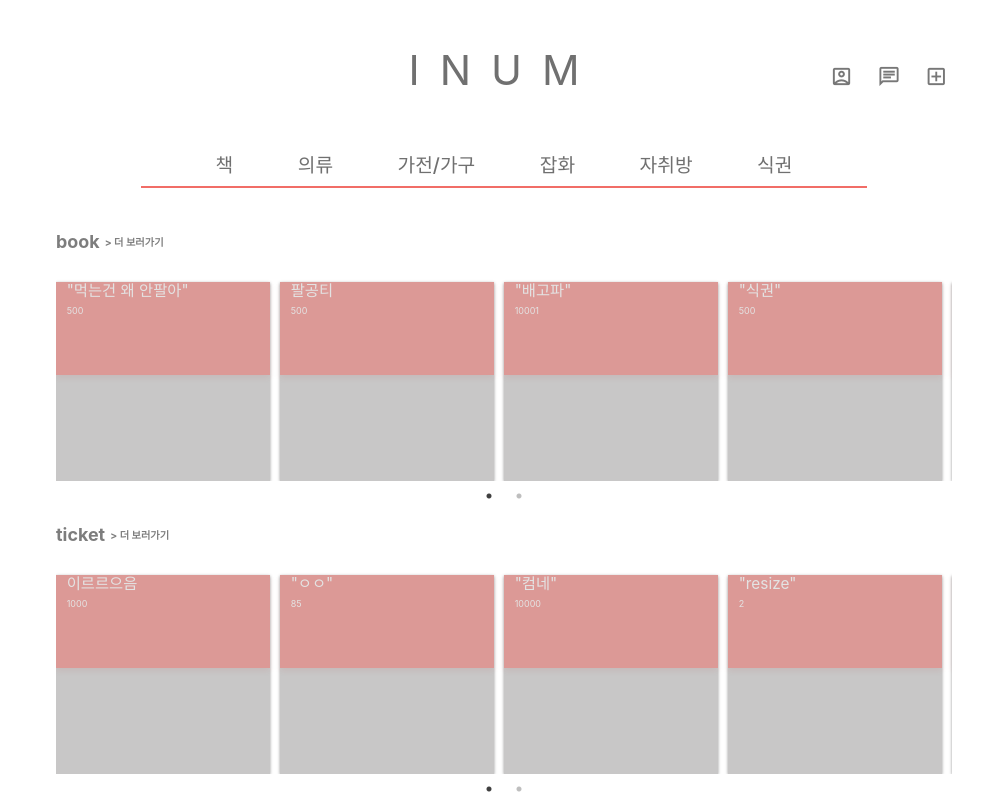
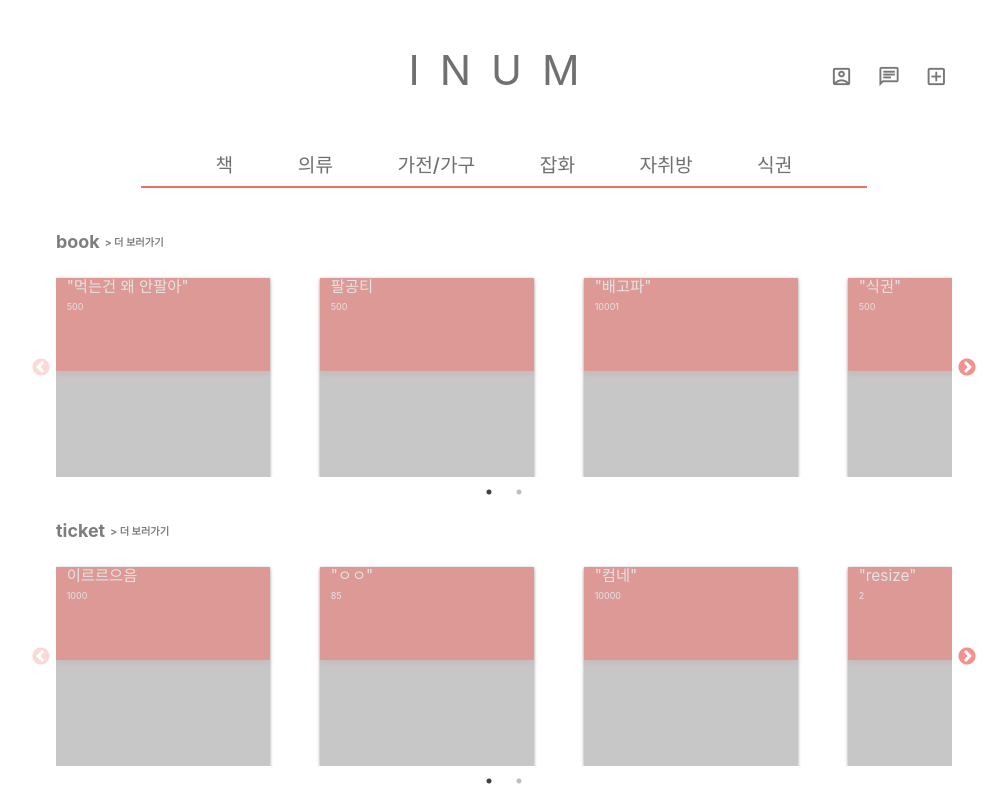
Before and after one commit to inu-appcenter/INUMWeb, a React app: page / in a window 1280 px wide. Shown: the top 800 px of the page, without its empty margins (136-1143 px from the left). Built offline with nearby package versions, Linux system fonts and the light colour scheme.

Commit message:
slick item four to treePointFive and delete itemBtn

```diff
--- a/src/component/item/ItemCard.jsx
+++ b/src/component/item/ItemCard.jsx
@@ -14,12 +14,12 @@ class ItemCard extends Component {
                             <div className="mdc-typography itemName">{this.props.productName}</div>
                             <div className="mdc-typography itemPrice">{this.props.price}</div>
                         </div>
-                        <div className="itemBtnGroup">
+                        {/* <div className="itemBtnGroup">
                             <div className="mdc-card__action-buttons ">
                                 <button className="mdc-card__action mdc-card__action--button itemBtn">Read</button>
                                 <button className="mdc-card__action mdc-card__action--button itemBtn">Bookmark</button>
                             </div>
-                        </div>
+                        </div> */}
                     </div>
                 </div>
             </div>
--- a/src/container/MainItemList.jsx
+++ b/src/container/MainItemList.jsx
@@ -8,11 +8,11 @@ class MainItemList extends Component {
             dots: true,
             infinite: false,
             speed: 100,
-            slidesToShow: 4,
-            slidesToScroll: 4
+            slidesToShow: 3.4,
+            slidesToScroll: 3
           };
         return (
-            <Slider {...settings}data-slick='{"slidesToShow": 4, "slidesToScroll": 4}' className = "mainItemList">
+            <Slider {...settings} className = "mainItemList">
                 {this.props.resData.map((Data)=>{
                     return(<ItemCard key={Data.productId} productName={Data.productName} price={Data.productPrice}/>)
                 })}
--- a/src/style/item.scss
+++ b/src/style/item.scss
@@ -3,7 +3,6 @@
     height: 24.8vh;
     box-shadow: 0 1px 3px 0 rgba(0, 0, 0, 0.4);
     background-color: #c8c7c7;
-    margin-right: 2vw;
     .itemDetail{
         width: 16.7vw;
         height: 11.6vh;
@@ -12,7 +11,7 @@
         background-color: $faded_orange;
         .itemHeader{
             background-color: $faded_orange;
-            margin-top:10.9%;
+            margin-top:9%;
             margin-left:5%;
             h2,h3{
                 color: white;
@@ -52,7 +51,7 @@
         .itemBtnGroup{
             // visibility: hidden;
             margin-left:1.6rem;
-            margin-top: 2rem;
+            margin-top: 3%;
             padding: 0;
             .itemBtn{
                 padding: 0;
@@ -111,3 +110,8 @@
     text-align: left;
     color: rgba(0, 0, 0, 0.51);
 }
+
+.slick-prev:before,
+.slick-next:before {
+    color: $faded_orange!important;
+}
```
Also changed, not shown: 1 other file (tests, documents, lock files or other folders).
